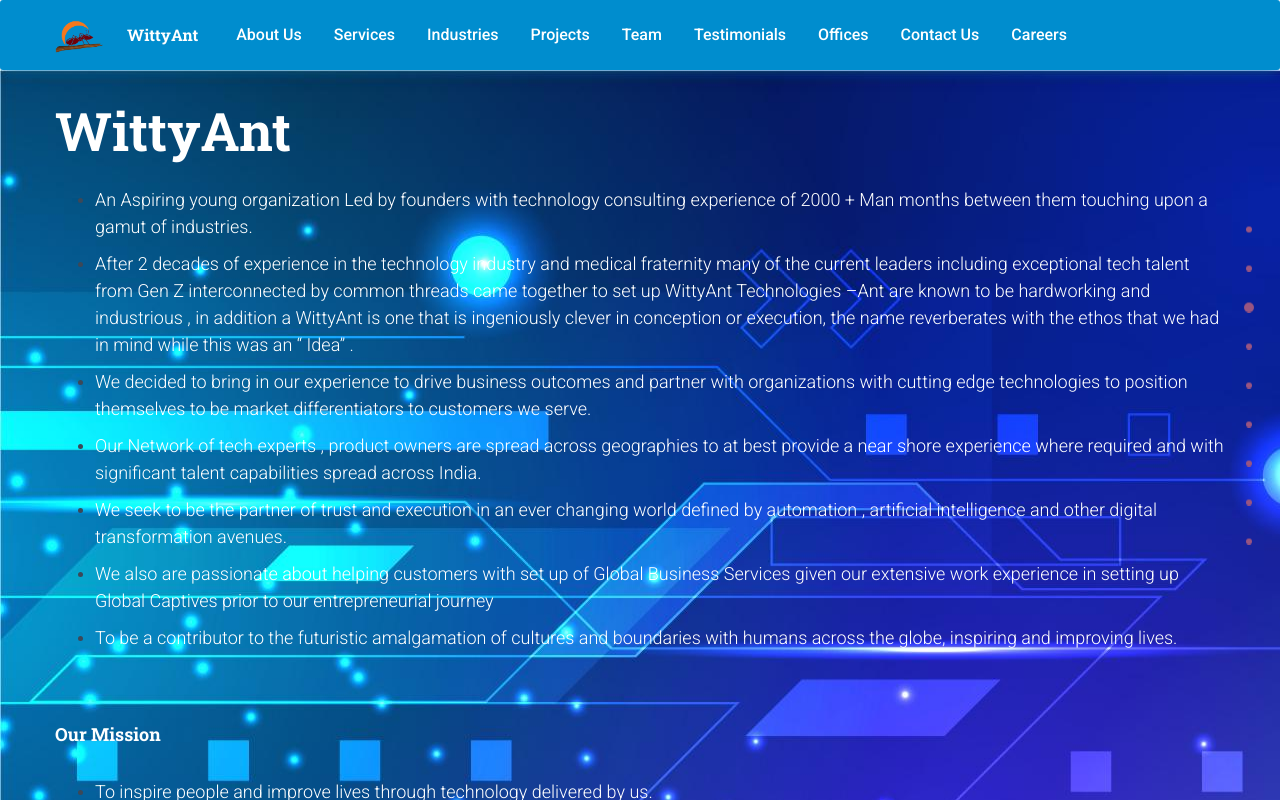
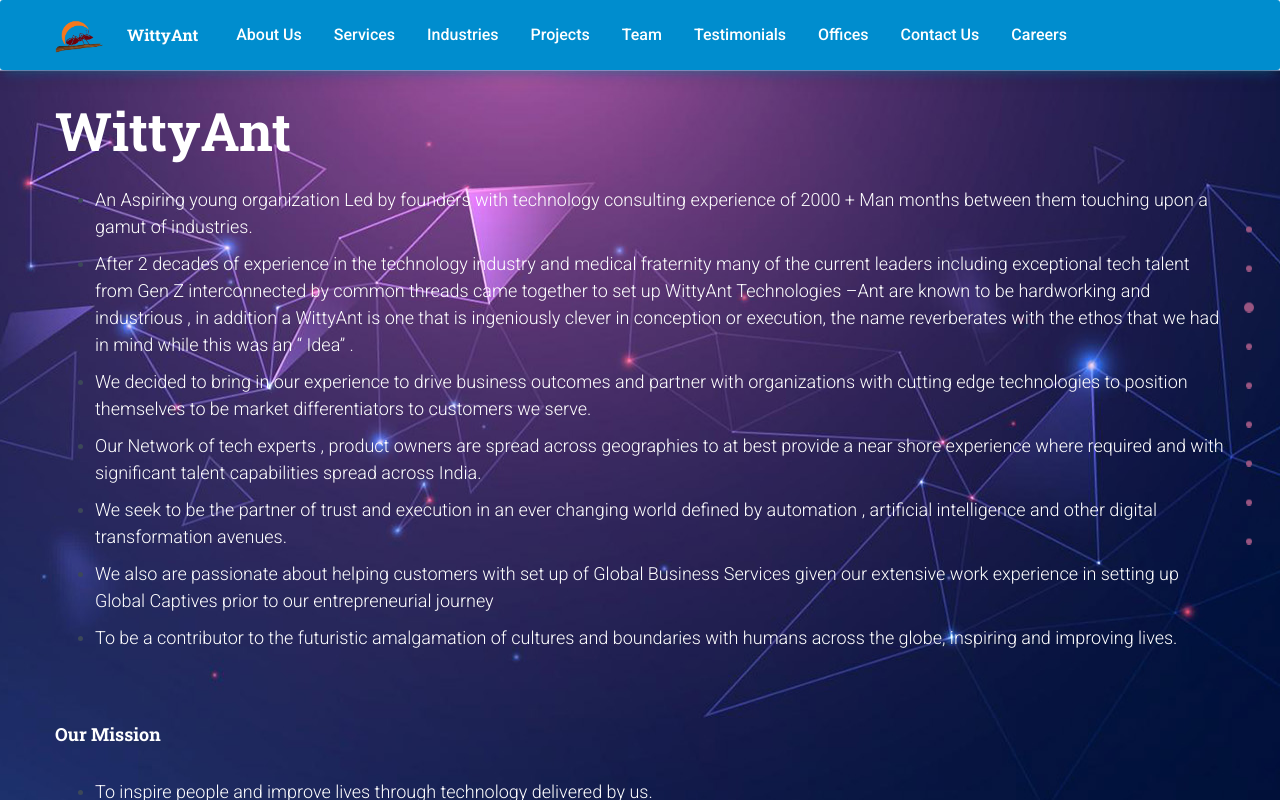
Before and after one commit to appsdevpreneur/wittyant, a Next.js app: page /sections in a window 1280 px wide. Shown: the top 800 px of the page. Built offline with nearby package versions, Linux system fonts and the light colour scheme.

Commit message:
BG IMAGE CHANGED

```diff
--- a/pages-sections/sections-page/SectionAboutUs.js
+++ b/pages-sections/sections-page/SectionAboutUs.js
@@ -34,10 +34,9 @@
       <div>
 
       <div
-           style={{ backgroundImage: "url('img/aboutus.jpg')" ,
-          //  height: "50%",
-          // width: "100%",
-          // padding: "1.5rem",
+           style={{ backgroundImage: "url('img/bbg4.jpg')" ,
+           width: "100%", /* Set the desired width */
+           height: "auto", /* Set the desired height */
           }} >
          <div className={classes.container}>
             <GridContainer>
```
Also changed, not shown: public/img/bbg4.jpg (added).
